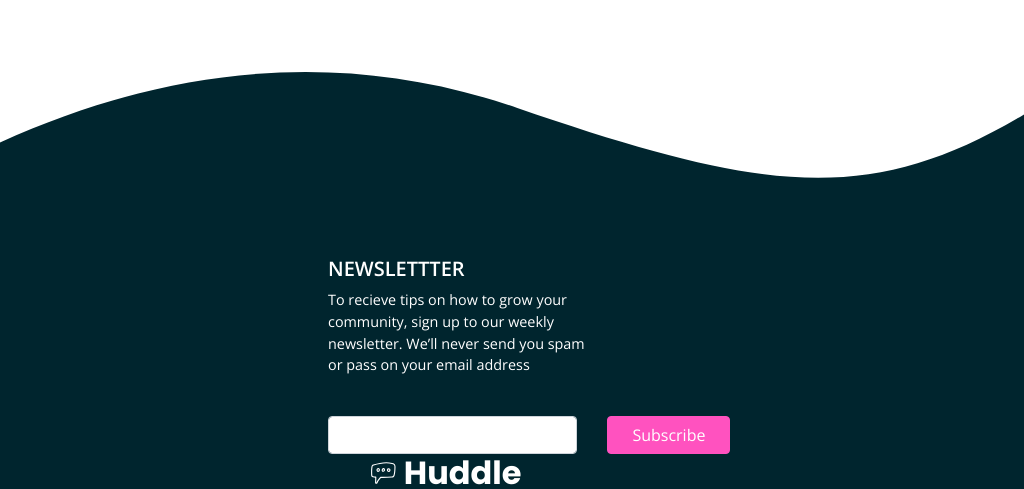
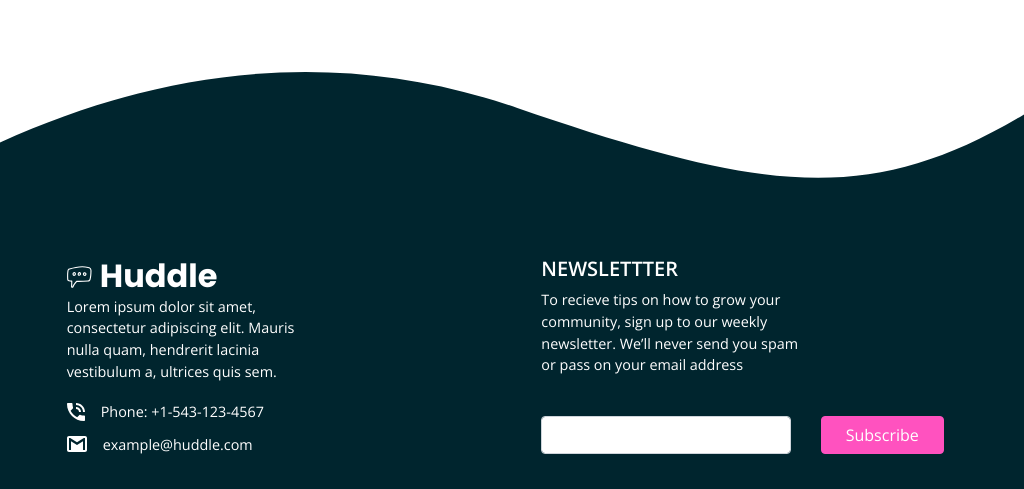
Before and after one commit to denisetan/coding_challenge-11, a plain HTML site: page index.html in a window 1024 px wide. Shown: the part 2952-3441 px from the top of the page. Drawn offline with nearby package versions, Linux system fonts and the light colour scheme.

Commit message:
styling responsiveness for large devices

```diff
--- a/css/responsive.css
+++ b/css/responsive.css
@@ -24,16 +24,8 @@
 		justify-content: center;
 	}
 
-	#newsletter {
-		order: 1;
-	}
-
-	#btn-subscribe {
-/*		margin-left: auto;*/
-	}
-
 	#footer-contact {
-		order: 2;
+		margin-left: 0 !important;
 	}
 }
 
--- a/css/style.css
+++ b/css/style.css
@@ -226,6 +226,10 @@ footer p {
 	font-size: 0.9rem;
 }
 
+#contact-text {
+	width: 70%;
+}
+
 #footer-content {
 	padding-top: 25px;
     padding-bottom: 25px;
--- a/index.html
+++ b/index.html
@@ -161,7 +161,7 @@
                          <div class="col-md-5 align-self-center ml-5 pl-5" id="footer-contact">
                              <img src="img/icon-messages2.svg" width="25" height="22" class="mr-1" alt="">
                              <h1 class="d-inline align-middle mb-5 section-title">Huddle</h1>
-                             <p class="mb-6">Lorem ipsum dolor sit amet, consectetur adipiscing elit. Mauris nulla quam, hendrerit lacinia vestibulum a, ultrices quis sem.</p>
+                             <p class="mb-6" id="contact-text">Lorem ipsum dolor sit amet, consectetur adipiscing elit. Mauris nulla quam, hendrerit lacinia vestibulum a, ultrices quis sem.</p>
                              <div class="d-flex">
                                  <div class="align-self-start">
                                      <img src="img/icon-phone.svg" class="mr-3" alt="">
```
